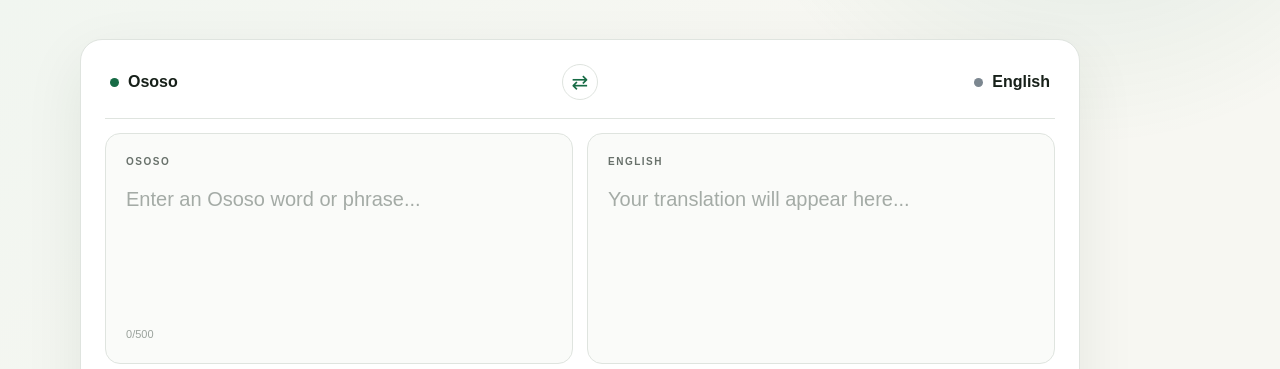
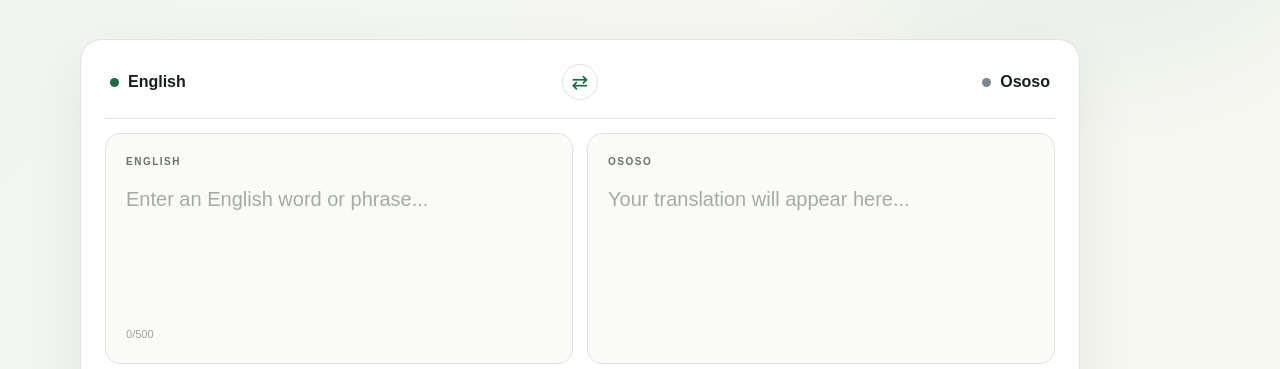
Before and after one commit to wilpowatech/ososo-translator, a Next.js app: page / in a window 1280 px wide. Both pictures are taken after a click on the button "Swap languages". Shown: the part 427-796 px from the top of the page. Built offline with nearby package versions, Linux system fonts and the light colour scheme; no server answers; the database is empty.

Commit message:
Add Supabase-powered bidirectional translator

```diff
--- a/src/app/page.tsx
+++ b/src/app/page.tsx
@@ -1,25 +1,60 @@
 "use client";
 
-import { useMemo, useState } from "react";
+import { useEffect, useMemo, useState } from "react";
 import Link from "next/link";
+import { createClient } from "@/lib/supabase/client";
 
-const dictionary: Record<string, string> = {
-  "hello": "Hello",
-  "good morning": "Good morning",
-  "thank you": "Thank you",
-  "water": "Water",
-  "food": "Food",
+type Direction = "ososo-to-english" | "english-to-ososo";
+
+type Word = {
+  id: string;
+  word: string;
+  meaning: string;
 };
 
 export default function Home() {
   const [text, setText] = useState("");
   const [result, setResult] = useState("");
   const [copied, setCopied] = useState(false);
+  const [direction, setDirection] =
+    useState<Direction>("ososo-to-english");
+  const [words, setWords] = useState<Word[]>([]);
+  const [loading, setLoading] = useState(true);
+  const [loadError, setLoadError] = useState("");
+
+  useEffect(() => {
+    async function loadDictionary() {
+      const supabase = createClient();
+
+      const { data, error } = await supabase
+        .from("words")
+        .select("id, word, meaning")
+        .eq("status", "published")
+        .order("word");
+
+      if (error) {
+        console.error("Supabase error:", error);
+        setLoadError(error.message);
+      } else {
+        setWords(data ?? []);
+      }
+
+      setLoading(false);
+    }
+
+    loadDictionary();
+  }, []);
 
   const normalized = useMemo(
     () => text.trim().toLowerCase(),
     [text]
   );
+
+  const sourceLanguage =
+    direction === "ososo-to-english" ? "Ososo" : "English";
+
+  const targetLanguage =
+    direction === "ososo-to-english" ? "English" : "Ososo";
 
   function translate() {
     if (!normalized) {
@@ -27,12 +62,37 @@ export default function Home() {
       return;
     }
 
-    const translation = dictionary[normalized];
+    const match = words.find((item) => {
+      if (direction === "ososo-to-english") {
+        return item.word.trim().toLowerCase() === normalized;
+      }
 
-    setResult(
-      translation ??
-        "This word is not in the dictionary yet. You can help us add it."
+      return item.meaning.trim().toLowerCase() === normalized;
+    });
+
+    if (match) {
+      setResult(
+        direction === "ososo-to-english"
+          ? match.meaning
+          : match.word
+      );
+    } else {
+      setResult(
+        `This ${sourceLanguage.toLowerCase()} word or phrase is not in the dictionary yet. You can help us add it.`
+      );
+    }
+  }
+
+  function swapLanguages() {
+    setDirection((current) =>
+      current === "ososo-to-english"
+        ? "english-to-ososo"
+        : "ososo-to-english"
     );
+
+    setText("");
+    setResult("");
+    setCopied(false);
   }
 
   async function copyResult() {
@@ -43,6 +103,10 @@ export default function Home() {
 
     setTimeout(() => setCopied(false), 1500);
   }
+
+  const isMissingTranslation =
+    result.startsWith("This ") &&
+    result.endsWith("add it.");
 
   return (
     <main>
@@ -57,15 +121,28 @@ export default function Home() {
           </Link>
 
           <div className="nav-links">
-            <Link href="/" className="active">Translator</Link>
-            <Link href="/dictionary">Dictionary</Link>
-            <Link href="/about">About</Link>
-            <Link href="/admin" className="admin-link">Admin</Link>
+            <Link href="/" className="active">
+              Translator
+            </Link>
+
+            <Link href="/dictionary">
+              Dictionary
+            </Link>
+
+            <Link href="/about">
+              About
+            </Link>
+
+            <Link href="/admin" className="admin-link">
+              Admin
+            </Link>
           </div>
         </nav>
 
         <div className="hero-content container">
-          <div className="eyebrow">PRESERVING THE OSOSO LANGUAGE</div>
+          <div className="eyebrow">
+            PRESERVING THE OSOSO LANGUAGE
+          </div>
 
           <h1>
             Speak Ososo.
@@ -74,40 +151,49 @@ export default function Home() {
           </h1>
 
           <p className="hero-description">
-            Translate words and phrases from Ososo to English while helping
-            preserve and document our language for future generations.
+            Translate words and phrases from Ososo to English
+            while helping preserve and document our language for
+            future generations.
           </p>
 
           <div className="translator-card">
             <div className="language-bar">
               <div className="language">
                 <span className="language-dot" />
-                <strong>Ososo</strong>
+                <strong>{sourceLanguage}</strong>
               </div>
 
               <button
                 className="swap-button"
                 type="button"
                 aria-label="Swap languages"
+                title="Swap languages"
+                onClick={swapLanguages}
               >
                 ⇄
               </button>
 
               <div className="language">
                 <span className="language-dot english" />
-                <strong>English</strong>
+                <strong>{targetLanguage}</strong>
               </div>
             </div>
 
             <div className="translation-grid">
               <div className="translation-box">
-                <label htmlFor="ososo-text">OSOSO</label>
+                <label htmlFor="source-text">
+                  {sourceLanguage.toUpperCase()}
+                </label>
 
                 <textarea
-                  id="ososo-text"
+                  id="source-text"
                   value={text}
                   onChange={(e) => setText(e.target.value)}
-                  placeholder="Enter an Ososo word or phrase..."
+                  placeholder={
+                    direction === "ososo-to-english"
+                      ? "Enter an Ososo word or phrase..."
+                      : "Enter an English word or phrase..."
+                  }
                   maxLength={500}
                 />
 
@@ -130,17 +216,33 @@ export default function Home() {
               </div>
 
               <div className="translation-box result-box">
-                <label>ENGLISH</label>
+                <label>
+                  {targetLanguage.toUpperCase()}
+                </label>
 
-                <div className={`result ${result ? "has-result" : ""}`}>
-                  {result || (
+                <div
+                  className={`result ${
+                    result ? "has-result" : ""
+                  }`}
+                >
+                  {loading ? (
                     <span className="placeholder">
-                      Your translation will appear here...
+                      Loading dictionary...
                     </span>
+                  ) : loadError ? (
+                    <span className="placeholder">
+                      Unable to load the dictionary.
+                    </span>
+                  ) : (
+                    result || (
+                      <span className="placeholder">
+                        Your translation will appear here...
+                      </span>
+                    )
                   )}
                 </div>
 
-                {result && (
+                {result && !isMissingTranslation && (
                   <button
                     type="button"
                     className="copy-button"
@@ -156,6 +258,7 @@ export default function Home() {
               type="button"
               className="translate-button"
               onClick={translate}
+              disabled={loading || !!loadError}
             >
               Translate
               <span>→</span>
@@ -164,50 +267,75 @@ export default function Home() {
 
           <div className="help-row">
             <span>Can't find a word?</span>
-            <Link href="/admin">Help us grow the dictionary →</Link>
+
+            <Link href="/admin">
+              Help us grow the dictionary →
+            </Link>
           </div>
         </div>
       </section>
 
       <section className="features container">
         <div className="section-heading">
-          <span className="eyebrow">MORE THAN A TRANSLATOR</span>
+          <span className="eyebrow">
+            MORE THAN A TRANSLATOR
+          </span>
+
           <h2>Building a digital home for Ososo.</h2>
+
           <p>
-            This project is being built to document, preserve and make the
-            Ososo language easier to learn and share.
+            This project is being built to document, preserve
+            and make the Ososo language easier to learn and
+            share.
           </p>
         </div>
 
         <div className="feature-grid">
           <article className="feature-card">
             <div className="feature-icon">Aa</div>
+
             <h3>Growing Dictionary</h3>
+
             <p>
-              A curated collection of Ososo words, meanings, examples and
-              pronunciation information.
+              A curated collection of Ososo words, meanings,
+              examples and pronunciation information.
             </p>
-            <Link href="/dictionary">Explore dictionary →</Link>
+
+            <Link href="/dictionary">
+              Explore dictionary →
+            </Link>
           </article>
 
           <article className="feature-card">
             <div className="feature-icon">◉</div>
+
             <h3>Language Preservation</h3>
+
             <p>
-              Help create a lasting digital record of words and expressions
-              that can be passed to future generations.
+              Help create a lasting digital record of words and
+              expressions that can be passed to future
+              generations.
             </p>
-            <Link href="/about">Learn more →</Link>
+
+            <Link href="/about">
+              Learn more →
+            </Link>
           </article>
 
           <article className="feature-card">
             <div className="feature-icon">+</div>
+
             <h3>Community Contributions</h3>
+
             <p>
-              Native speakers can help expand the dictionary with accurate
-              meanings, examples and pronunciation.
+              Native speakers can help expand the dictionary
+              with accurate meanings, examples and
+              pronunciation.
             </p>
-            <Link href="/admin">Add a word →</Link>
+
+            <Link href="/admin">
+              Add a word →
+            </Link>
           </article>
         </div>
       </section>
@@ -216,13 +344,24 @@ export default function Home() {
         <div className="container footer-content">
           <div>
             <strong>Ososo Translator</strong>
-            <p>Preserving language. Connecting people.</p>
+
+            <p>
+              Preserving language. Connecting people.
+            </p>
           </div>
 
           <div className="footer-links">
-            <Link href="/dictionary">Dictionary</Link>
-            <Link href="/about">About</Link>
-            <Link href="/admin">Admin</Link>
+            <Link href="/dictionary">
+              Dictionary
+            </Link>
+
+            <Link href="/about">
+              About
+            </Link>
+
+            <Link href="/admin">
+              Admin
+            </Link>
           </div>
         </div>
       </footer>
```
